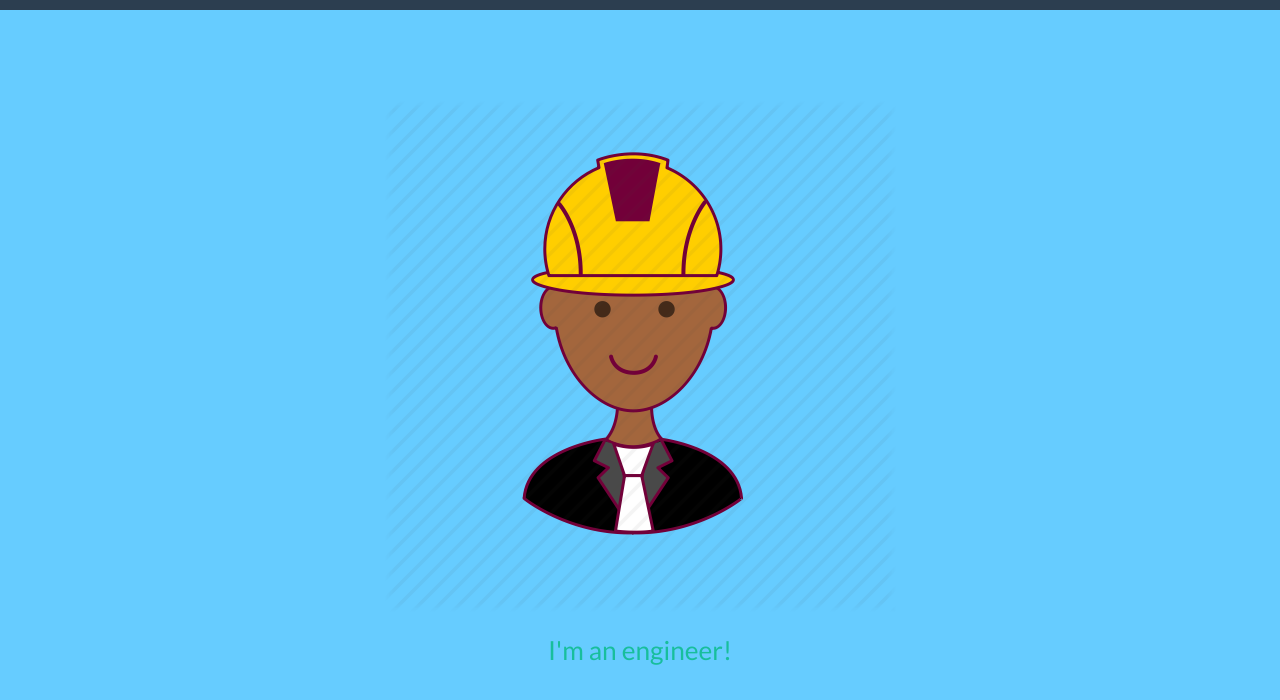
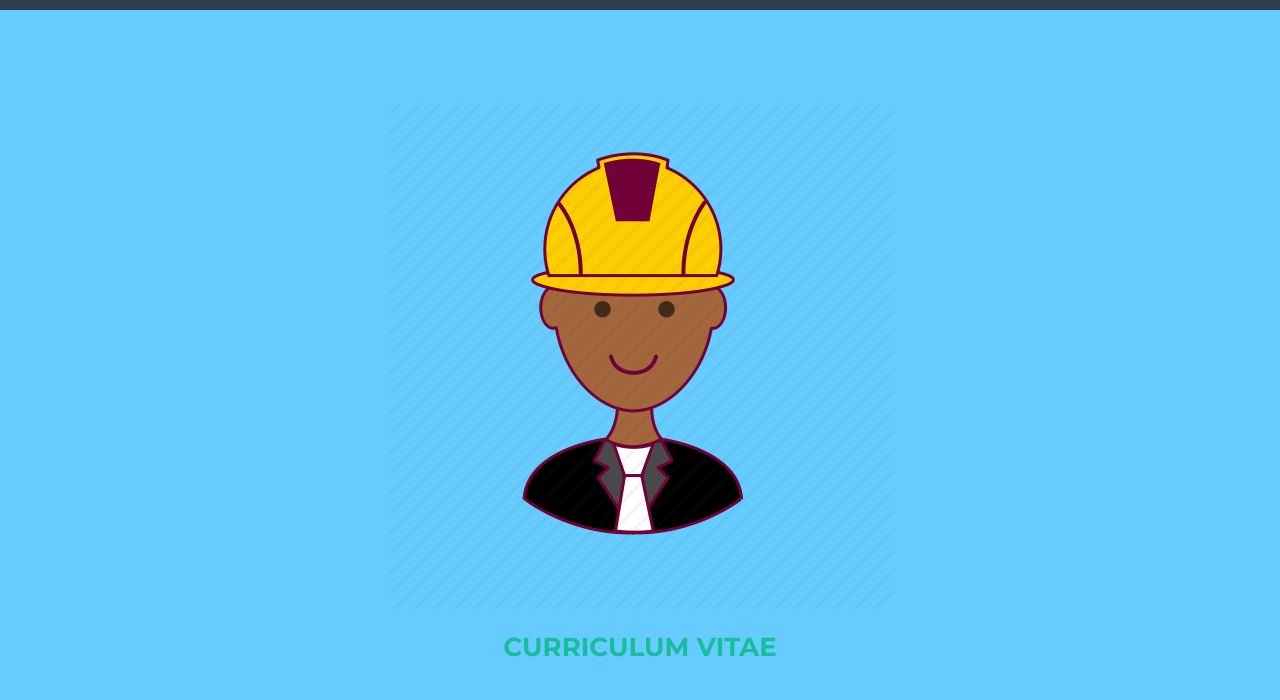
Before and after one commit to calebbuahin/calebbuahin.github.io, a plain HTML site: page index.html in a window 1280 px wide. Shown: the part 100-800 px from the top of the page. Drawn offline with nearby package versions, Linux system fonts and the light colour scheme; files whose address does not match are found by name.

Commit message:
added CV

```diff
--- a/index.html
+++ b/index.html
@@ -88,7 +88,7 @@
                         <div class="intro-text">
                             <!--<span class="name"></span>
                         <hr class="star-light">-->
-                            <span class="skills">I'm an engineer!</span>
+                            <span class="skills"><h3>Curriculum Vitae</h3></span>
                         </div>
                     </a>
                 </div>
```
